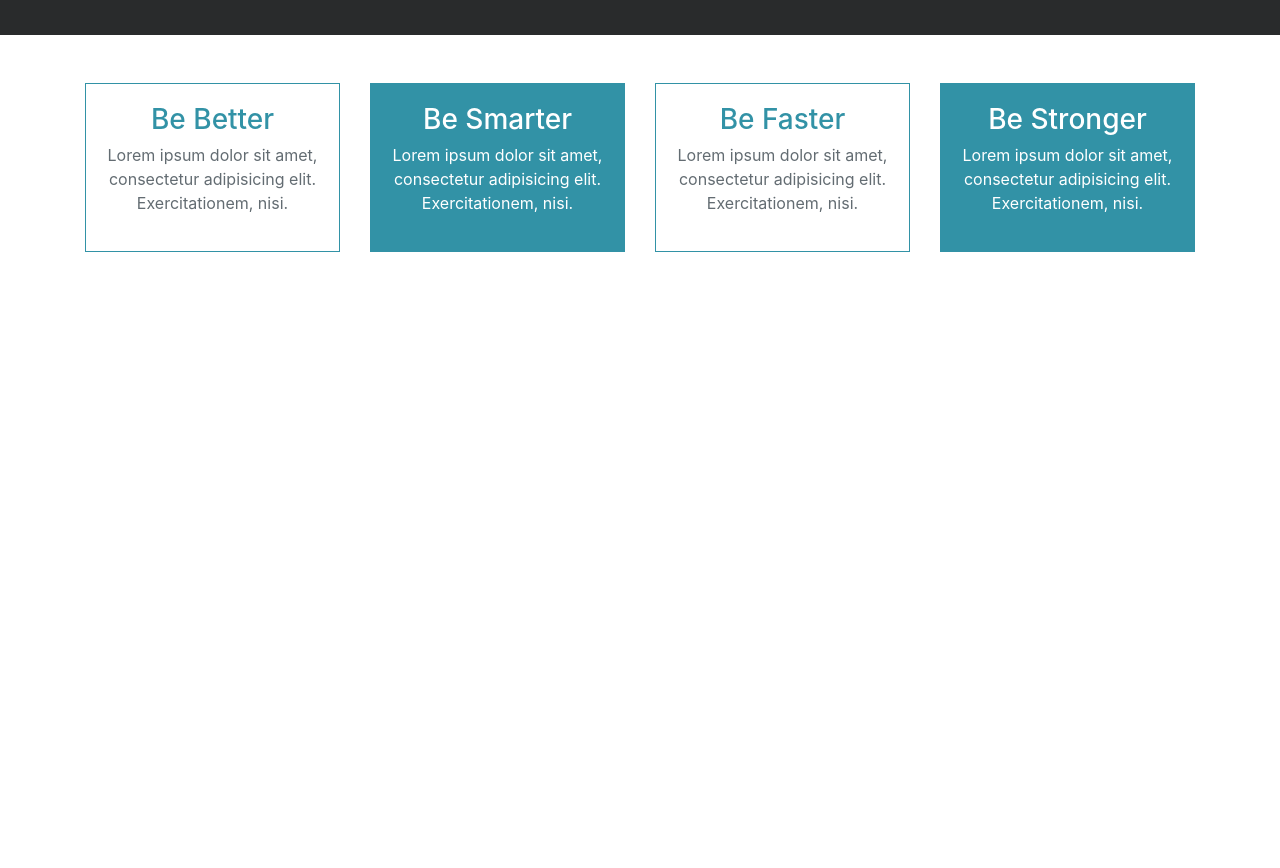
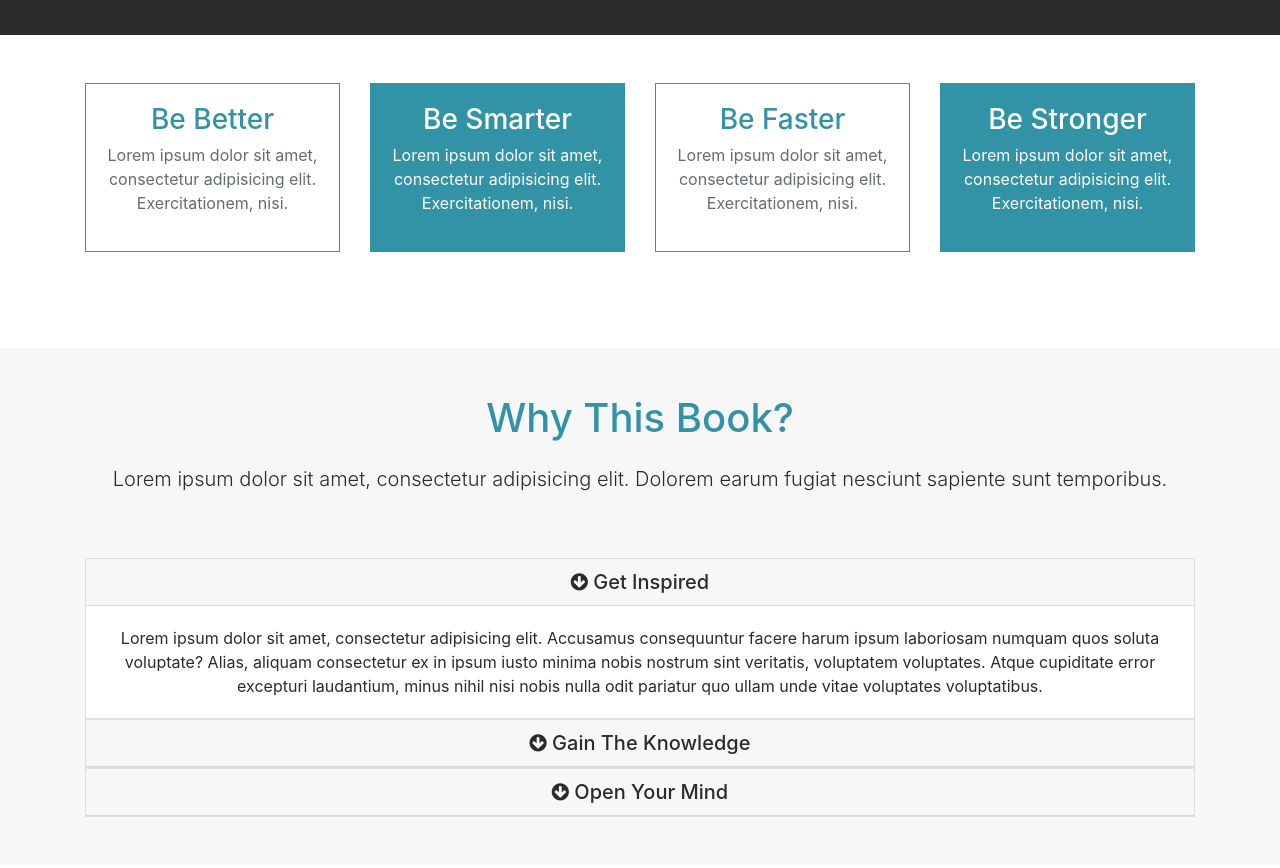
Before and after one commit to sib4321/Mizuxe, a website: page src/index.html in a window 1280 px wide. Shown: the part 817-1685 px from the top of the page. Before the commit the page ends 1117 px from the top, so only its background shows below. Drawn offline with Linux system fonts and the light colour scheme.

Commit message:
Add About section with accordion

```diff
--- a/src/index.html
+++ b/src/index.html
@@ -114,6 +114,76 @@
         </div>
     </section>
 
+    <!-- ABOUT/ WHY -->
+    <section id="about" class="my-5 py-5 text-center  bg-faded">
+        <div class="container">
+            <div class="row">
+                <div class="col">
+                    <div class="info-header mb-5">
+                        <h1 class="text-primary pb-3">
+                            Why This Book?
+                        </h1>
+
+                        <p class="lead pb-3">
+                            Lorem ipsum dolor sit amet, consectetur adipisicing elit. Dolorem earum fugiat nesciunt sapiente sunt temporibus.
+                        </p>
+                    </div>
+
+                    <!-- ACCORDION -->
+                    <div id="accordion" role="tablist">
+                        <div class="card">
+                            <div class="card-header" role="tab" id="heading1">
+                                <h5 class="mb-0">
+                                    <div href="#collapse1" data-toggle="collapse" data-parent="#accordion">
+                                        <i class="fa fa-arrow-circle-down"></i> Get Inspired
+                                    </div>
+                                </h5>
+                            </div>
+
+                            <div id="collapse1" class="collapse show">
+                                <div class="card-block">
+                                    Lorem ipsum dolor sit amet, consectetur adipisicing elit. Accusamus consequuntur facere harum ipsum laboriosam numquam quos soluta voluptate? Alias, aliquam consectetur ex in ipsum iusto minima nobis nostrum sint veritatis, voluptatem voluptates. Atque cupiditate error excepturi laudantium, minus nihil nisi nobis nulla odit pariatur quo ullam unde vitae voluptates voluptatibus.
+                                </div>
+                            </div>
+                        </div>
+
+                        <div class="card">
+                            <div class="card-header" role="tab" id="heading2">
+                                <h5 class="mb-0">
+                                    <div class="collapsed" href="#collapse2" data-toggle="collapse" data-parent="#accordion">
+                                        <i class="fa fa-arrow-circle-down"></i> Gain The Knowledge
+                                    </div>
+                                </h5>
+                            </div>
+
+                            <div id="collapse2" class="collapse">
+                                <div class="card-block">
+                                    Lorem ipsum dolor sit amet, consectetur adipisicing elit. Accusamus consequuntur facere harum ipsum laboriosam numquam quos soluta voluptate? Alias, aliquam consectetur ex in ipsum iusto minima nobis nostrum sint veritatis, voluptatem voluptates. Atque cupiditate error excepturi laudantium, minus nihil nisi nobis nulla odit pariatur quo ullam unde vitae voluptates voluptatibus.
+                                </div>
+                            </div>
+                        </div>
+
+                        <div class="card">
+                            <div class="card-header" role="tab" id="heading3">
+                                <h5 class="mb-0">
+                                    <div class="collapsed" href="#collapse3" data-toggle="collapse" data-parent="#accordion">
+                                        <i class="fa fa-arrow-circle-down"></i> Open Your Mind
+                                    </div>
+                                </h5>
+                            </div>
+
+                            <div id="collapse3" class="collapse">
+                                <div class="card-block">
+                                    Lorem ipsum dolor sit amet, consectetur adipisicing elit. Accusamus consequuntur facere harum ipsum laboriosam numquam quos soluta voluptate? Alias, aliquam consectetur ex in ipsum iusto minima nobis nostrum sint veritatis, voluptatem voluptates. Atque cupiditate error excepturi laudantium, minus nihil nisi nobis nulla odit pariatur quo ullam unde vitae voluptates voluptatibus.
+                                </div>
+                            </div>
+                        </div>
+                    </div>
+                </div>
+            </div>
+        </div>
+    </section>
+
     <script src="js/jquery.min.js"></script>
     <script src="js/tether.min.js"></script>
     <script src="js/bootstrap.min.js"></script>
```
